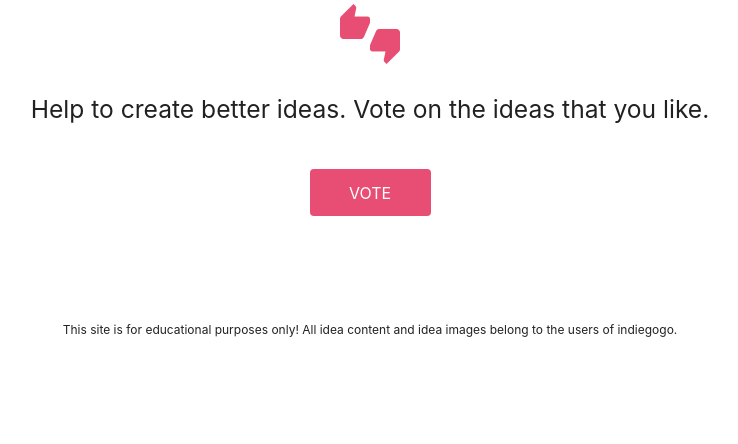
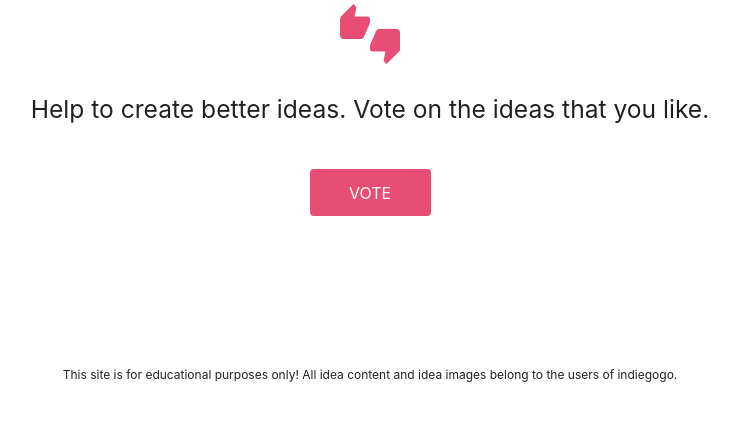
Before and after one commit to ChiefChingu/ideagogo, a Flask app: page / in a window 1280 px wide. Shown: the part 483-927 px from the top of the page, without its empty margins (270-1008 px from the left). Before the commit the page ends 820 px from the top, so only its background shows below. Run offline with Flask 2, Linux system fonts and the light colour scheme; some libraries are stand-ins or nearby versions.

Commit message:
Finish html5 tags.

```diff
--- a/static/css/override.css
+++ b/static/css/override.css
@@ -1004,7 +1004,7 @@ h5 {
 }
 
 footer {
-  margin-top: 5rem;
+  margin-top: 3rem;
   padding: 2rem 1rem;
   font-size: 0.8rem;
   text-align: center;
--- a/static/css/scss/_footer.scss
+++ b/static/css/scss/_footer.scss
@@ -1,6 +1,6 @@
 footer {
 
-    margin-top: 5rem;
+    margin-top: 3rem;
     padding: 2rem 1rem;
     font-size: 0.8rem;
     text-align: center;
--- a/templates/layouts/footer.html
+++ b/templates/layouts/footer.html
@@ -1,4 +1,3 @@
-
-
-
-This site is for educational purposes only! All idea content and idea images belong to the users of indiegogo.
+<footer>
+    This site is for educational purposes only! All idea content and idea images belong to the users of indiegogo.
+</footer>
--- a/templates/pages/admin.html
+++ b/templates/pages/admin.html
@@ -1,6 +1,7 @@
 {% extends 'layouts/base.html' %}
 
 {% block content %}
+<main>
     <div class="container-admin container">
         <h3 class="h3-heading">Admin functionalities</h3>
         <div class="my-grid-2">
@@ -43,6 +44,9 @@
             </div>
         </div>
     </div>
+</main>
+
+
 
 
 {% endblock %}
--- a/templates/pages/categories/add_category.html
+++ b/templates/pages/categories/add_category.html
@@ -1,4 +1,5 @@
 {% extends 'layouts/base.html'%} {% block content %}
+<main>
     <h3 class="h3-heading">Add Category</h3>
     <div class="overview">
         {% for cat in categories %}
@@ -22,5 +23,7 @@
         </div>
     </form>
 
+</main>
+
 
 {% endblock %}
--- a/templates/pages/categories/edit_category.html
+++ b/templates/pages/categories/edit_category.html
@@ -1,4 +1,5 @@
 {% extends 'layouts/base.html'%} {% block content %}
+<main>
     <h3 class="h3-heading">Edit Category</h3>
     <div class="row">
         <form action="{{ url_for('update_category', category_id=category._id) }}" method="POST" class="col s12">
@@ -20,4 +21,6 @@
             </div>
         </form>
     </div>
+</main>
+
 {% endblock %}
--- a/templates/pages/contact.html
+++ b/templates/pages/contact.html
@@ -4,6 +4,7 @@
 {% endblock %}
 
 {% block content %}
+<main>
     <div class="container">
         <h3 class="h3-heading">Contact</h3>
 
@@ -36,6 +37,8 @@
         </div>
 
     </div>
+</main>
+
 
 {% endblock %}
 {% block javascript %}
--- a/templates/pages/home.html
+++ b/templates/pages/home.html
@@ -3,11 +3,11 @@
 <script src="https://kit.fontawesome.com/aca8a0f519.js" crossorigin="anonymous"></script>
 {% endblock %}
 {% block hero %}
-<div class="hero-home">
+<section class="hero-home">
     <h1>Great Ideas?</h1>
     <i class="far fa-lightbulb fa-8x hero-home__icon"></i>
     <h2>Is it <span class="bold">really</span> a great idea? Your opinion matters.</h2>
-</div>
+</section>
 {% endblock %}
 {% block content %}
 
--- a/templates/pages/search/category_search.html
+++ b/templates/pages/search/category_search.html
@@ -1,15 +1,19 @@
 {% extends 'layouts/base.html'%} {% block content %}
+<main>
     <div class="container-search">
         <div class="secundary-nav">
             <p class="secundary-nav__text"><a href="{{url_for('ideas')}}">Ideas</a> > Search results</p>
         </div>
 
         <h3 class="search-results">Search results ({{number_searched_category}})</h3>
-    <h5 class="search-results__sub search-results">for category: <span class="bold">{{searched_category}}</span></h5>
+        <h5 class="search-results__sub search-results">for category: <span class="bold">{{searched_category}}</span>
+        </h5>
         <div class="my-grid">
             {% for idea in queried_category %}
             {% include 'components/search_idea_card.html' %}
             {% endfor %}
         </div>
     </div>
+</main>
+
 {% endblock %}
--- a/templates/pages/search/tag_search.html
+++ b/templates/pages/search/tag_search.html
@@ -1,4 +1,5 @@
 {% extends 'layouts/base.html'%} {% block content %}
+<main>
     <div class="container-search">
         <div class="secundary-nav">
             <p class="secundary-nav__text"><a href="{{url_for('ideas')}}">Ideas</a> > Search results</p>
@@ -14,4 +15,6 @@
 
     </div>
 
+</main>
+
 {% endblock %}
--- a/templates/pages/tags/add_tag.html
+++ b/templates/pages/tags/add_tag.html
@@ -1,4 +1,5 @@
 {% extends 'layouts/base.html'%} {% block content %}
+<main>
     <h3 class="h3-heading">Add Tags</h3>
     <div class="overview">
         {% for tag in tags %}
@@ -23,4 +24,6 @@
         </div>
     </form>
 
+</main>
+
 {% endblock %}
--- a/templates/pages/tags/edit_tag.html
+++ b/templates/pages/tags/edit_tag.html
@@ -1,4 +1,5 @@
 {% extends 'layouts/base.html'%} {% block content %}
+<main>
     <h3 class="h3-heading">Edit Tag</h3>
     <div class=" row">
         <form action="{{ url_for('update_tag', tag_id=tag._id) }}" method="POST" class="col s12">
@@ -17,4 +18,6 @@
             </div>
         </form>
     </div>
+
+</main>
 {% endblock %}
--- a/templates/pages/users/login.html
+++ b/templates/pages/users/login.html
@@ -1,4 +1,5 @@
 {% extends "layouts/base.html" %} {% block content %}
+<main>
   <div class="container">
     <div class="content-section">
       <form method="POST" action="">
@@ -53,5 +54,7 @@
       </small>
     </div>
   </div>
+</main>
+
 
 {% endblock content %}
--- a/templates/pages/users/register.html
+++ b/templates/pages/users/register.html
@@ -1,4 +1,5 @@
 {% extends "layouts/base.html" %} {% block content %}
+<main>
   <div class="container">
     <div class="content-section">
       <form method="POST" action="">
@@ -67,4 +68,7 @@
       </small>
     </div>
   </div>
+</main>
+
+
 {% endblock content %}
```
Also changed, not shown: templates/pages/about.html (+9 -3 lines), templates/pages/ideas/add_idea.html (+6 -2 lines), templates/pages/ideas/edit_idea.html (+5 -2 lines), templates/pages/ideas/idea_details.html (+7 -2 lines), templates/pages/ideas/ideas.html (+10 -7 lines), templates/pages/users/account-required.html (+4 -3 lines). Lines whose indentation alone changed are shown as unchanged.
